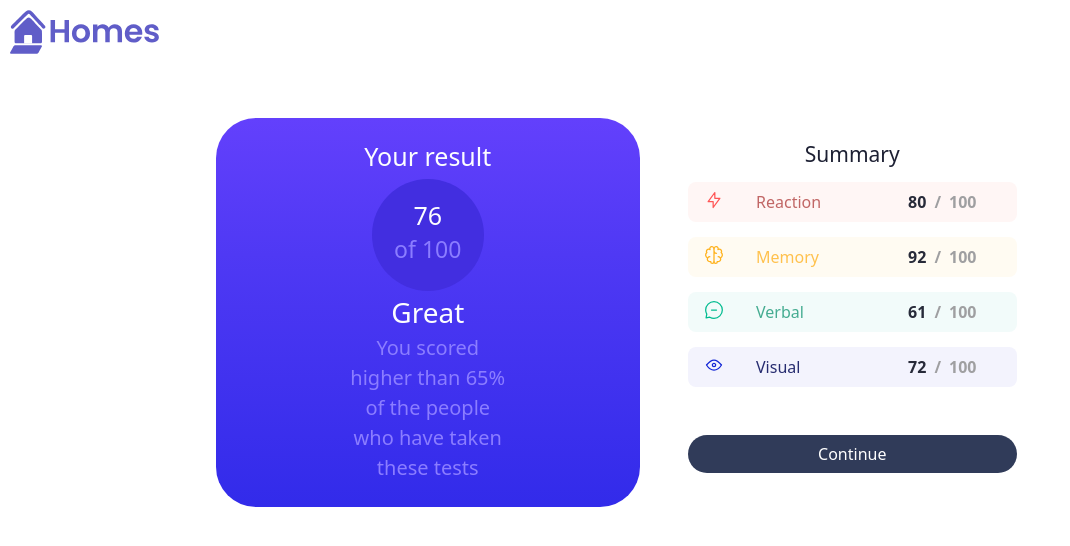
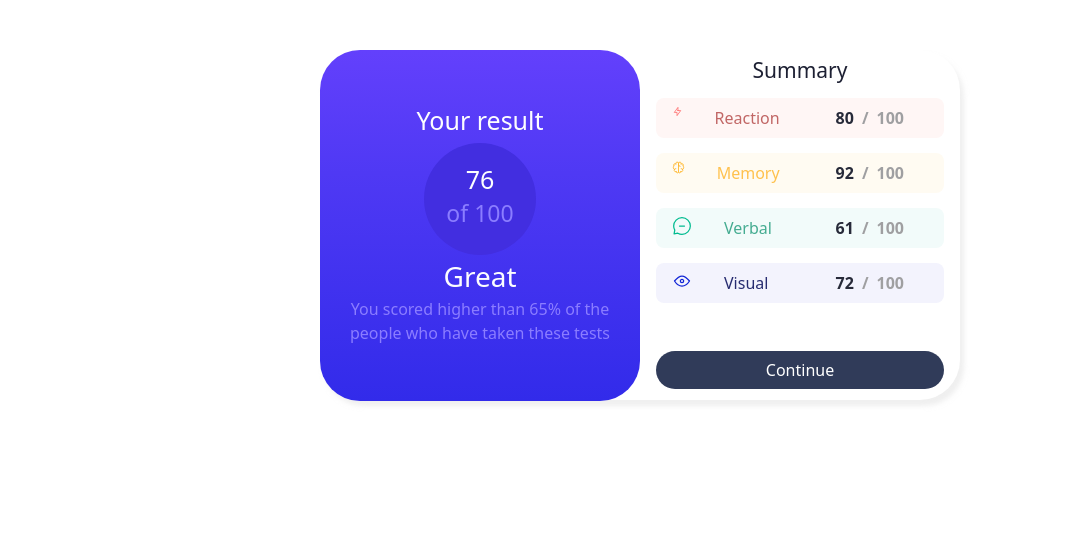
Before and after one commit to marcelCarpinter/results-summary-angular, an Angular app in the folder app/: page / in a window 1280 px wide. Shown: the top 546 px of the page, without its empty margins (0-1070 px from the left). Built offline with nearby package versions, Linux system fonts and the light colour scheme.

Commit message:
Improved styling to align with design

```diff
--- a/app/src/app/app.component.css
+++ b/app/src/app/app.component.css
@@ -1,12 +1,3 @@
-:host {
-  --content-padding: 10px;
+.content{
+  margin-top: 50px;
 }
-header {
-  display: block;
-  height: 60px;
-  padding: var(--content-padding);
-  box-shadow: 0px 5px 25px var(--shadow-color);
-}
-.content {
-  padding: var(--content-padding);
-}
--- a/app/src/app/app.component.ts
+++ b/app/src/app/app.component.ts
@@ -11,9 +11,6 @@ import {ResultsComponent} from "./results/results.component";
   ],
   template: `
   <main>
-    <header class="brand-name">
-      <img class="brand-logo" src="/assets/logo.svg" alt="logo" aria-hidden="true">
-    </header>
     <section class="content">
       <app-results></app-results>
     </section>
--- a/app/src/app/card/card.component.css
+++ b/app/src/app/card/card.component.css
@@ -0,0 +1,15 @@
+.shadow-card{
+  box-shadow: 4px 6px 5px 0px rgba(224,224,224,0.51);
+  -webkit-box-shadow: 4px 6px 5px 0px rgba(224,224,224,0.51);
+  -moz-box-shadow: 4px 6px 5px 0px rgba(224,224,224,0.51);
+}
+
+.card-container{
+  width: 50%;
+  max-height: 350px;
+  border-radius: 2.5rem;
+}
+
+.column{
+  max-height: 100%;
+}
--- a/app/src/app/card/card.component.ts
+++ b/app/src/app/card/card.component.ts
@@ -8,12 +8,12 @@ import {SummaryComponent} from "../summary/summary.component";
   standalone: true,
   imports: [CommonModule, ResultComponent, SummaryComponent],
   template: `
-    <div class="container mx-auto py-5 px-5 w-75">
+    <div class="mx-auto shadow-card card-container">
         <div class="d-flex flex-row">
-          <div class="w-50">
+          <div class="w-50 column">
             <app-result></app-result>
           </div>
-          <div class="w-50">
+          <div class="w-50 column">
             <app-summary></app-summary>
           </div>
         </div>
--- a/app/src/app/result/result.component.css
+++ b/app/src/app/result/result.component.css
@@ -49,6 +49,10 @@
 .description{
   color: #8b7dff;
   text-align: center;
-  font-size: 20px;
-  width: 50%;
+  font-size: 16px;
 }
+
+.container-result{
+  max-height: 100%;
+  padding: 3.5rem 0;
+}
--- a/app/src/app/result/result.component.ts
+++ b/app/src/app/result/result.component.ts
@@ -6,7 +6,7 @@ import { CommonModule } from '@angular/common';
   standalone: true,
   imports: [CommonModule],
   template: `
-    <div class="rounded-result bg-result py-4 px-5">
+    <div class="rounded-result bg-result container-result">
       <div class="rounded-full mb-2 mx-auto">
         <div class="">
             <h1 class="title-result">Your result</h1>
@@ -24,7 +24,7 @@ import { CommonModule } from '@angular/common';
             <p class="overall-result">Great</p>
           </div>
           <div>
-            <p class="mx-auto description">You scored higher than <span id="percentage">65</span>% of the people who have taken these tests</p>
+            <p class="px-2 description">You scored higher than <span id="percentage">65</span>% of the people who have taken these tests</p>
           </div>
         </div>
       </div>
--- a/app/src/app/summary/summary.component.css
+++ b/app/src/app/summary/summary.component.css
@@ -13,3 +13,7 @@
   font-weight: 500;
   border-radius: 24px;
 }
+
+.btn-result:hover{
+  background: linear-gradient(180deg, rgba(99,64,252,1) 0%, rgba(79,57,244,1) 35%, rgba(50,43,234,1) 100%);
+}
--- a/app/src/app/summary/summary.component.ts
+++ b/app/src/app/summary/summary.component.ts
@@ -8,7 +8,7 @@ import {Result} from "../result";
   standalone: true,
   imports: [CommonModule, ScoreComponent],
   template: `
-    <div class="py-4 px-5">
+    <div class="py-2 px-3">
       <div>
         <p class="title-summary">Summary</p>
       </div>
```
